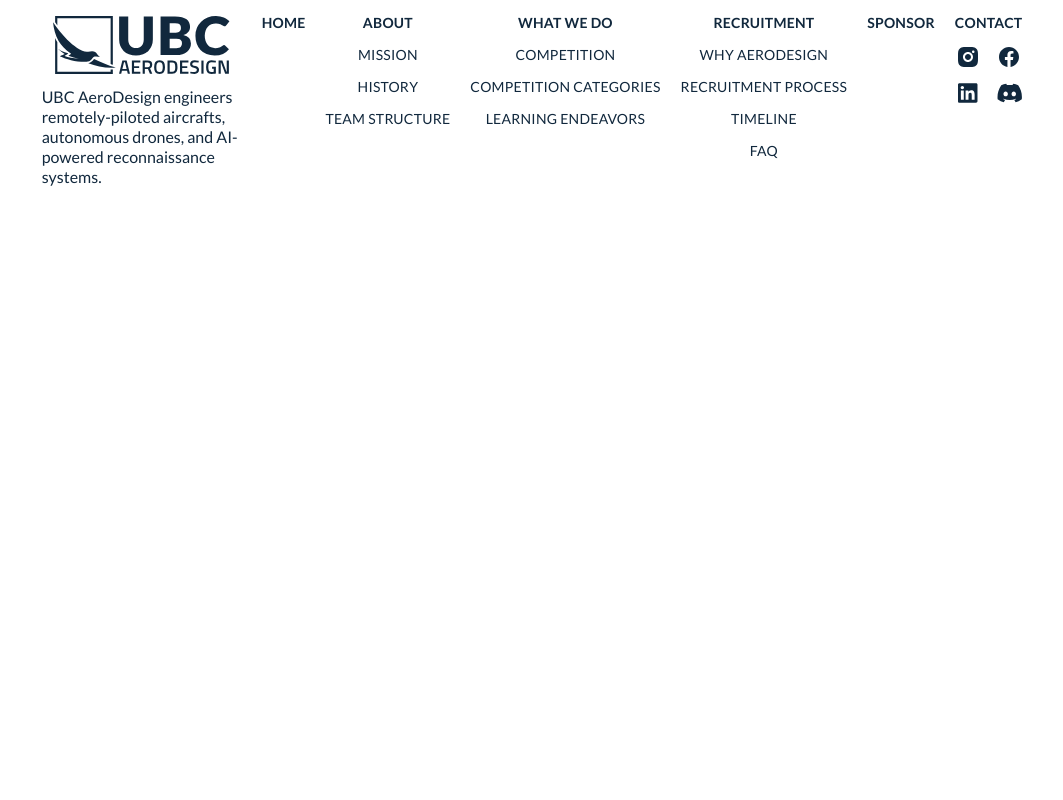
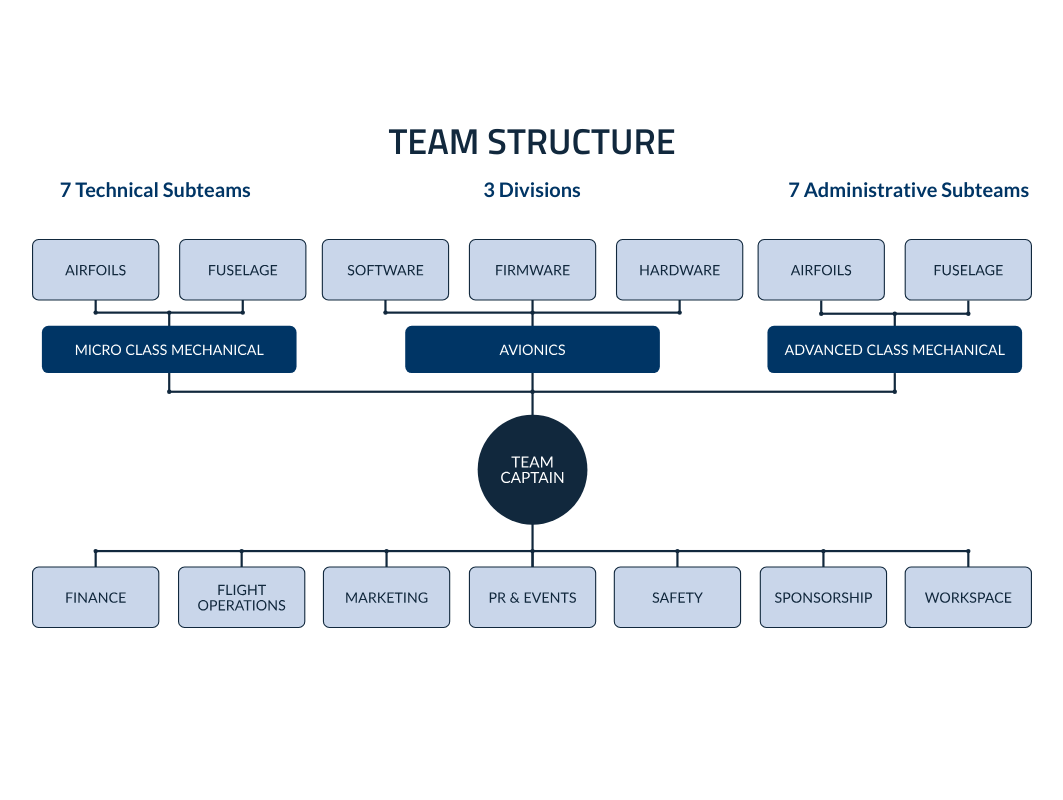
Before and after one commit to ubcaerodesign/ubcaerodesign.github.io, a React (Vite) app: page /about in a window 1280 px wide. Shown: the part 1700-2500 px from the top of the page, without its empty margins (108-1171 px from the left). Before the commit the page ends 1897 px from the top, so only its background shows below. Built offline with nearby package versions, Linux system fonts and the light colour scheme.

Commit message:
Added Team Breakdown

```diff
--- a/src/pages/About.tsx
+++ b/src/pages/About.tsx
@@ -4,6 +4,7 @@ import { MissionStatement } from './Home';
 import FlyingPlane from "./../assets/images/25 Adv Plane in Flight.png";
 import Workspace from "./../assets/images/Workspace.png";
 import TeamPhoto from "./../assets/images/2024 Team Photo.png";
+import TeamBreakdown from "./../assets/images/Team Breakdown.svg";
 
 export default function About() {
   useEffect(() => {
@@ -37,9 +38,9 @@ export default function About() {
           </SideBySideSection>
         </Section>
 
-        <SectionDivider />
+      </MarginWrapper>
 
-      </MarginWrapper>
+      <SectionDivider />
 
       <div className="w-full min-h-[450px]
                       flex items-center
@@ -47,6 +48,28 @@ export default function About() {
       style={bgStyle(TeamPhoto)} // Needs Improvement
       >
       </div>
+
+      <SectionDivider/>
+
+      <MarginWrapper>
+        <Section>
+          <h2 className="w-full font-titillium font-bold text-4xl/9 text-aero-dark-blue text-center">TEAM STRUCTURE</h2>
+          <div className="w-full flex flex-col gap-10">
+            <div className="w-full flex flex-wrap gap-5 justify-center items-center">
+              <h3 className="w-full flex-1 font-bold text-xl/5 text-aero-mid-blue text-center">7 Technical Subteams</h3>
+              <h3 className="w-full flex-1 font-bold text-xl/5 text-aero-mid-blue text-center">3 Divisions</h3>
+              <h3 className="w-full flex-1 font-bold text-xl/5 text-aero-mid-blue text-center">7 Administrative Subteams</h3>
+            </div>
+            <div className="w-full flex justify-center items-center">
+              <img src={TeamBreakdown} alt="Team Breakdown" className="w-full max-w-[1000px] box-border object-cover" />
+            </div>
+          </div>
+        </Section>
+
+        <SectionDivider/>
+
+
+      </MarginWrapper>
     </div>
   );
 }
```
Also changed, not shown: src/assets/images/Team Breakdown.svg (added).
